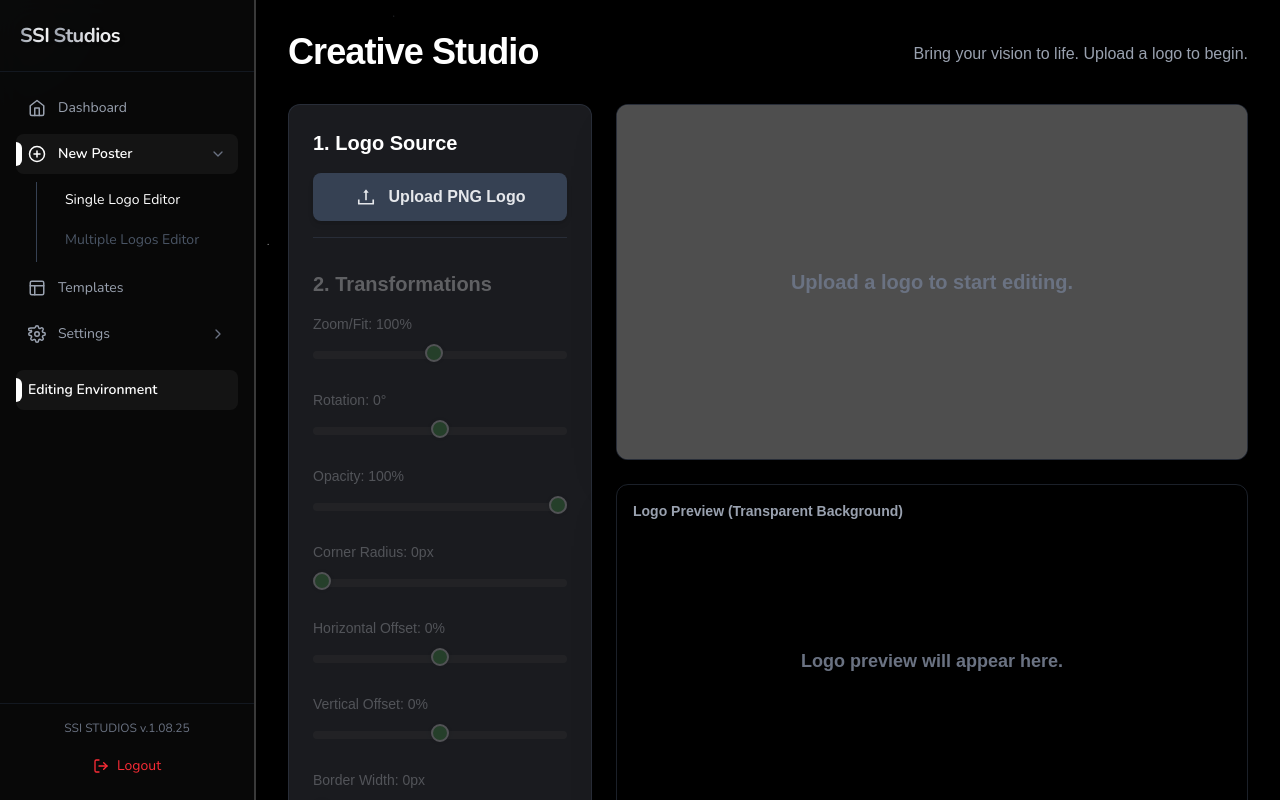
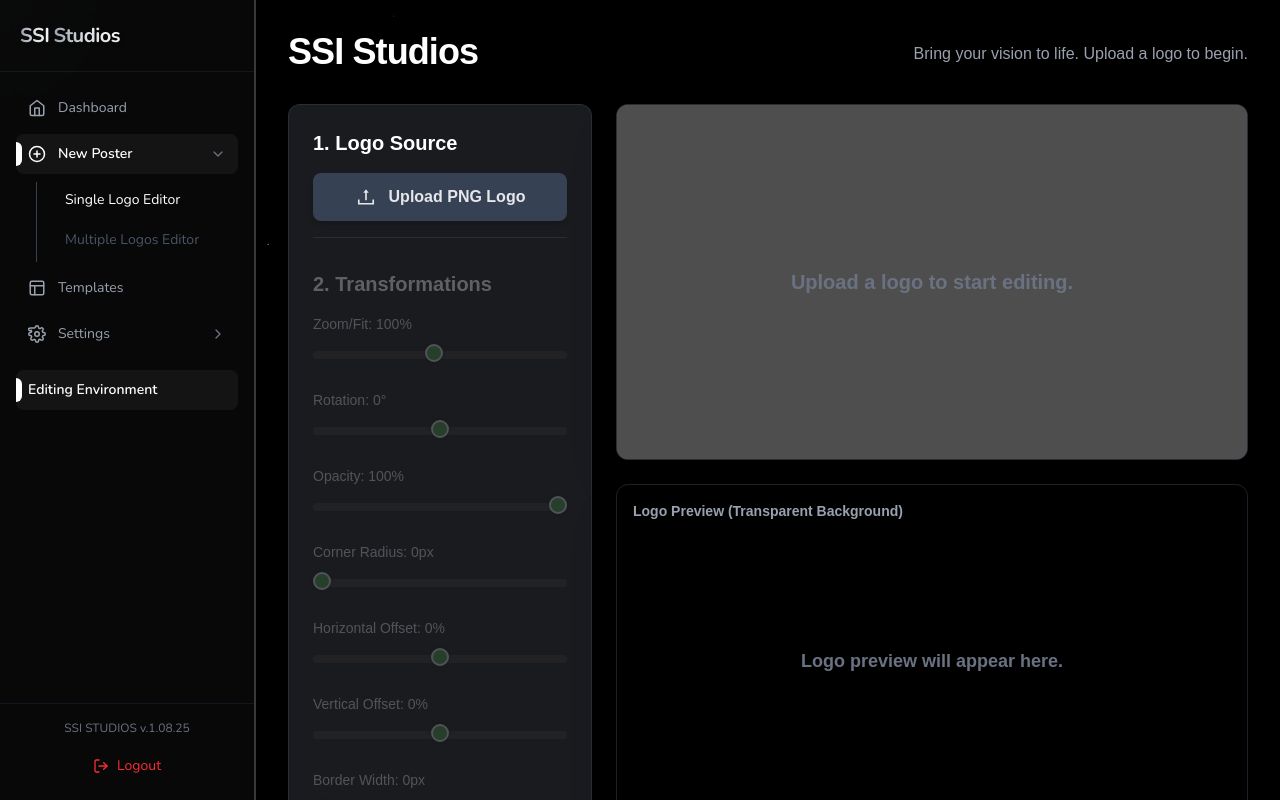
Before and after one commit to steeltroops-ai/ssistudios, a Next.js app: page /poster/new/single-logo/editor in a window 1280 px wide. Shown: the top 800 px of the page. Built offline with nearby package versions, Linux system fonts and the light colour scheme; sample sign-in values are in the browser's storage.

Commit message:
Update page.tsx

```diff
--- a/app/poster/new/single-logo/editor/page.tsx
+++ b/app/poster/new/single-logo/editor/page.tsx
@@ -668,7 +668,7 @@
       {/* Header for this specific page */}
       <header className="flex flex-col lg:flex-row lg:items-center lg:justify-between mb-6 lg:mb-8">
         <div className="flex items-center justify-between w-full lg:w-auto">
-          <h1 className="text-3xl sm:text-4xl font-bold tracking-tight text-white">Creative Studio</h1>
+          <h1 className="text-3xl sm:text-4xl font-bold tracking-tight text-white">SSI Studios</h1>
           {/* Mobile hamburger button, controlled locally */}
           <button
             onClick={toggleSidebar}
```
